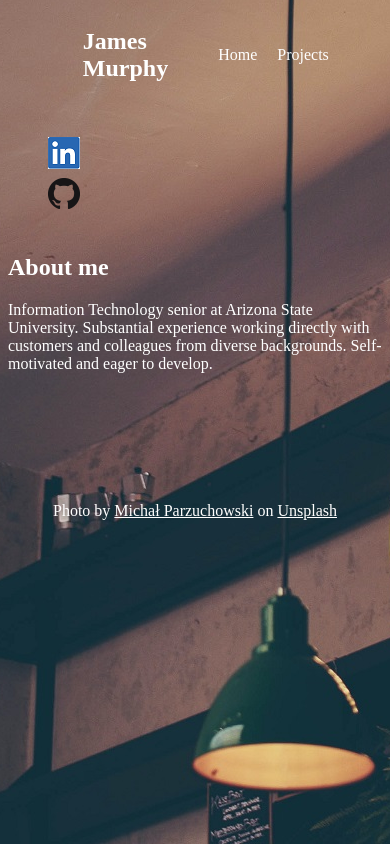
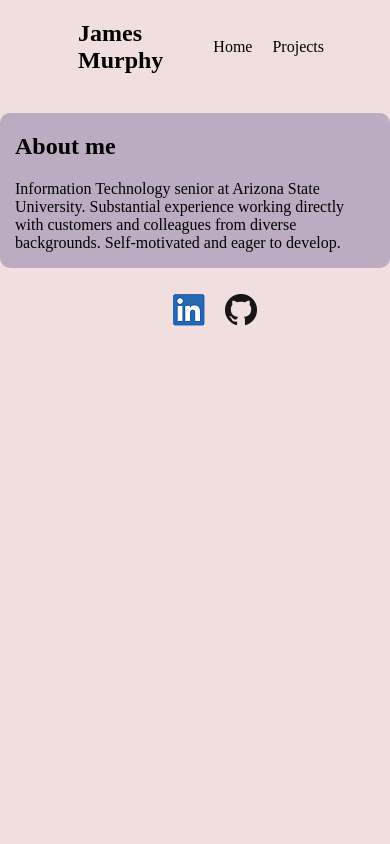
Before and after one commit to jamesmtexas/Portfolio, a plain HTML site: page index.html in a window 390 px wide. Drawn offline with Linux system fonts and the light colour scheme.

Commit message:
Changes to mobile CSS

```diff
--- a/css/smallscreen.css
+++ b/css/smallscreen.css
@@ -6,6 +6,11 @@
 
 	Basic layout styles for portfolio website
 */
+
+body {
+    background-color: #F1DEDE;
+    margin: 0;
+}
 
 header {
   margin: 0 20% 5%;
@@ -36,16 +41,46 @@ header {
 
 #contact {
   flex: 1 1 auto;
+  order: 2;
+  padding: 10px 0 0;
+}
+
+.contact-links {
+  display: flex;
+  justify-content: center;
+}
+
+.contact-links li {
+  padding: 0 10px 0;
 }
 
 #about {
   flex: 1 1 auto;
+  background-color: #BBACC1;
+  padding: 0 15px 0;
+  border-radius: 10px;
 }
 
 #projects {
-  margin-right: 15%;
+  padding: 0 15px 0;
+  background-color: #BBACC1;
+  border-radius: 10px;
 }
 
-footer {
-  margin-top: 30%;
+
+.nav-links {
+  list-style-type: none;
 }
+
+.nav-links a {
+  text-decoration: none;
+  color: black;
+}
+
+.contact-links {
+  list-style-type: none;
+}
+
+.contact-links a {
+  text-decoration: none;
+}
--- a/css/styles.css
+++ b/css/styles.css
@@ -30,10 +30,6 @@ html {
   background-attachment: fixed;
 }
 
-p, h1 ,a {
+p, h1 , a {
   color: white;
 }
-
-footer {
-  text-align: center;
-}
--- a/css/widescreen.css
+++ b/css/widescreen.css
@@ -50,3 +50,34 @@ header {
 footer {
   margin-top: 30%;
 }
+
+.nav-links {
+  list-style-type: none;
+}
+
+.nav-links a {
+  text-decoration: none;
+}
+
+.contact-links {
+  list-style-type: none;
+}
+
+.contact-links a {
+  text-decoration: none;
+}
+
+html {
+  background-image: url("../images/shop.jpg");
+  background-repeat: no-repeat;
+  background-position: center;
+  background-attachment: fixed;
+}
+
+p, h1 ,a {
+  color: white;
+}
+
+footer {
+  text-align: center;
+}
--- a/index.html
+++ b/index.html
@@ -6,8 +6,6 @@
 
 	<link href="css/widescreen.css" media="screen and (min-width: 768px)" rel="stylesheet" />
 	<link href="css/smallscreen.css" media="screen and (max-width: 768px)" rel="stylesheet" />
-
-	<link href="css/styles.css" rel="stylesheet" />
 </head>
 
 <body>
@@ -39,8 +37,4 @@
 
   </div>
 
-	<footer>
-		<p>Photo by <a href="https://unsplash.com/@mparzuchowski?utm_source=unsplash&utm_medium=referral&utm_content=creditCopyText">Michał Parzuchowski</a> on <a href="https://unsplash.com/s/photos/coffee-shop?utm_source=unsplash&utm_medium=referral&utm_content=creditCopyText">Unsplash</a></p>
-	</footer>
-
 </body>
```
Also changed, not shown: projects.html (+0 -6 lines).
